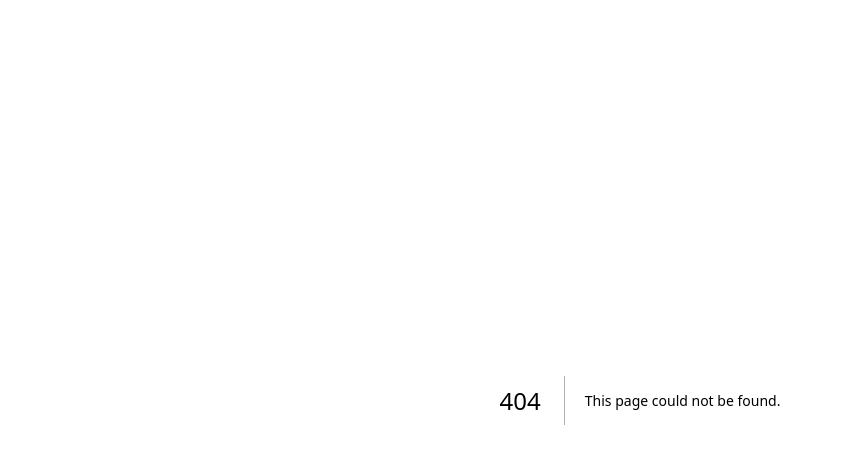
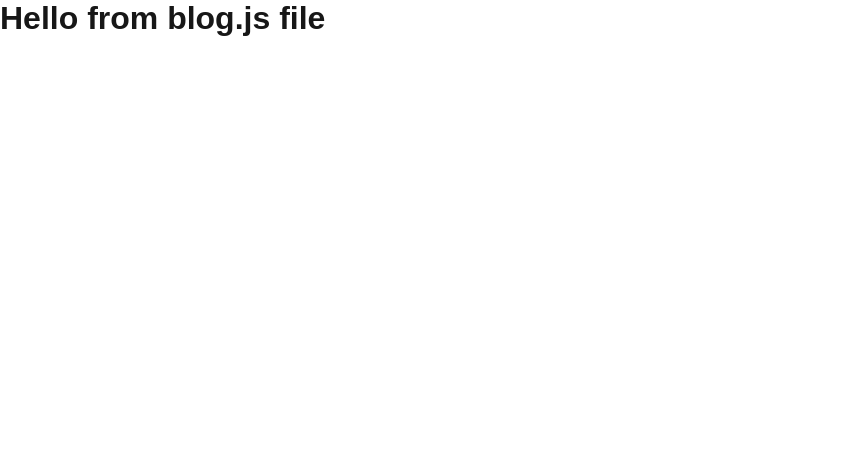
Before and after one commit to gpunit2417/Next.JS-Learning, a Next.js app in the folder myfirstnextapp/: page /blog in a window 1280 px wide. Before the commit this address had no page. Shown: the top 464 px of the page, without its empty margins (0-841 px from the left). Built offline with nearby package versions, Linux system fonts and the light colour scheme.

Commit message:
blog.js file and blog function

```diff
--- /dev/null
+++ b/myfirstnextapp/pages/blog.js
@@ -0,0 +1,11 @@
+import React from 'react'
+
+const blog = () => {
+  return (
+    <div>
+        <h1>Hello from blog.js file</h1>
+    </div>
+  )
+}
+
+export default blog
```
